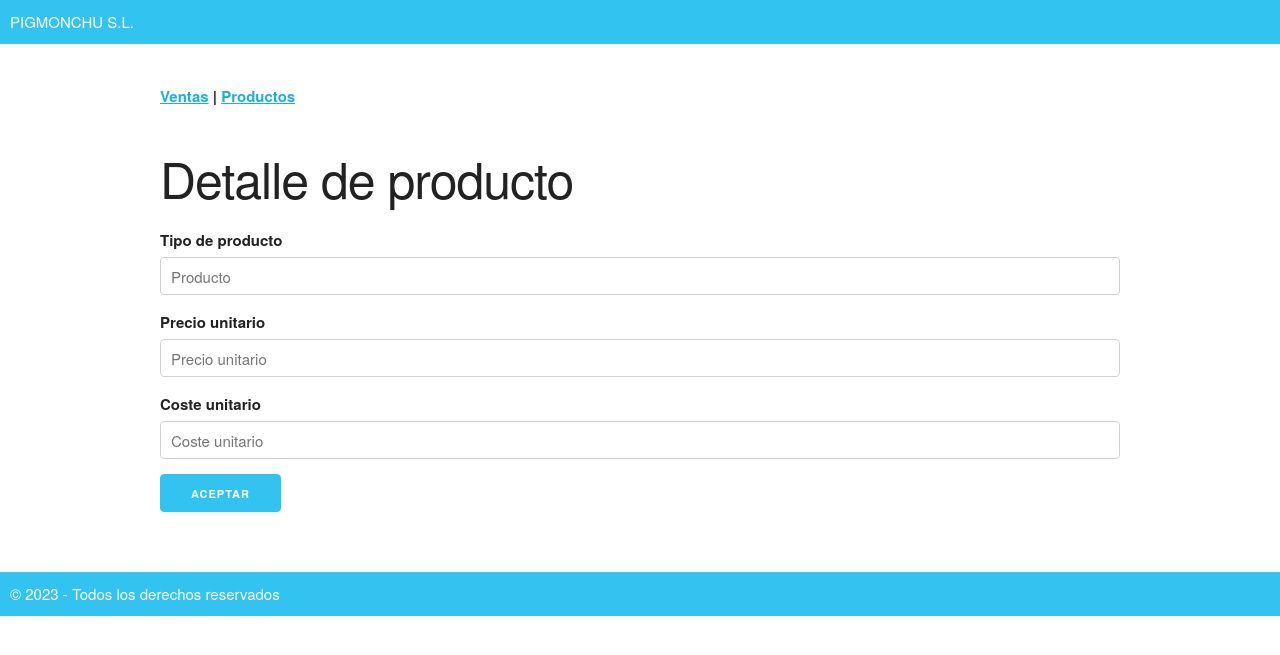
After one commit to MrTangle/B5_flask_ventas, a Flask app: template the_app/templates/modproduct.html in a window 1280 px wide. The commit adds this page. Shown: the top 655 px of the page. Run offline with Flask 3, Linux system fonts and the light colour scheme; the template is opened without the code that fills it: values that come from a table or form of the project are taken from there, others are empty; parts of the project's set-up code (start-up, migrations or seed data) failed here and were passed over.

Commit message:
Modificación de productos

```diff
--- a/the_app/forms.py
+++ b/the_app/forms.py
@@ -1,9 +1,10 @@
 from flask_wtf import FlaskForm
-from wtforms import StringField, FloatField, SubmitField
+from wtforms import StringField, FloatField, SubmitField, HiddenField
 from wtforms.validators import DataRequired, Length, ValidationError
 
 
 class ProductForm(FlaskForm):
+    id = HiddenField("id")
     tipo_producto = StringField("Tipo de producto", validators=[DataRequired(), Length(min=3, message="Debe tener al menos 3 caracteres")])
     precio_unitario = FloatField("Precio unitario", validators=[DataRequired()])
     coste_unitario = FloatField("Coste unitario", validators=[DataRequired()])
--- /dev/null
+++ b/the_app/templates/modproduct.html
@@ -0,0 +1,37 @@
+{% extends "base.html" %}
+
+{% block titulo %}
+Detalle de producto
+{% endblock %}
+
+{% block contenido %}
+<h1>Detalle de producto</h1>
+<form action="/modificaproducto" class="u-full-width" method="post">
+    {{ form.hidden_tag() }}
+    {{ form.tipo_producto.label }}
+    {{ form.tipo_producto(class="u-full-width", placeholder="Producto") }}
+    {% if form.tipo_producto.errors %}
+        {% for error in form.tipo_producto.errors %}
+            <p class="error-msg">{{ error }}</p>
+        {% endfor %}
+    {% endif %}
+
+    {{ form.precio_unitario.label }}
+    {{ form.precio_unitario(class="u-full-width", placeholder="Precio unitario") }}
+    {% if form.precio_unitario.errors %}
+        {% for error in form.precio_unitario.errors %}
+            <p class="error-msg">{{ error }}</p>
+        {% endfor %}
+    {% endif %}
+
+    {{ form.coste_unitario.label }}
+    {{ form.coste_unitario(class="u-full-width", placeholder="Coste unitario") }}
+    {% if form.coste_unitario.errors %}
+        {% for error in form.coste_unitario.errors %}
+            <p class="error-msg">{{ error }}</p>
+        {% endfor %}
+    {% endif %}
+
+    {{ form.submit(class="button-primary") }}
+</form>
+{% endblock %}
--- a/the_app/templates/productos.html
+++ b/the_app/templates/productos.html
@@ -15,7 +15,7 @@ Listado de productos
         </tr>
             {% for producto in productos %}
         <tr>
-            <td class="producto">{{ producto[1] }}</td>
+            <td class="producto"><a href="/modificaproducto?id={{producto[0]}}">{{ producto[1] }}</a></td>
             <td>{{ producto[2] }}</td>
             <td>{{ producto[3] }}</td>
         </tr>
```
Also changed, not shown: the_app/routes.py (+37 -0 lines), data/ventas.db.
